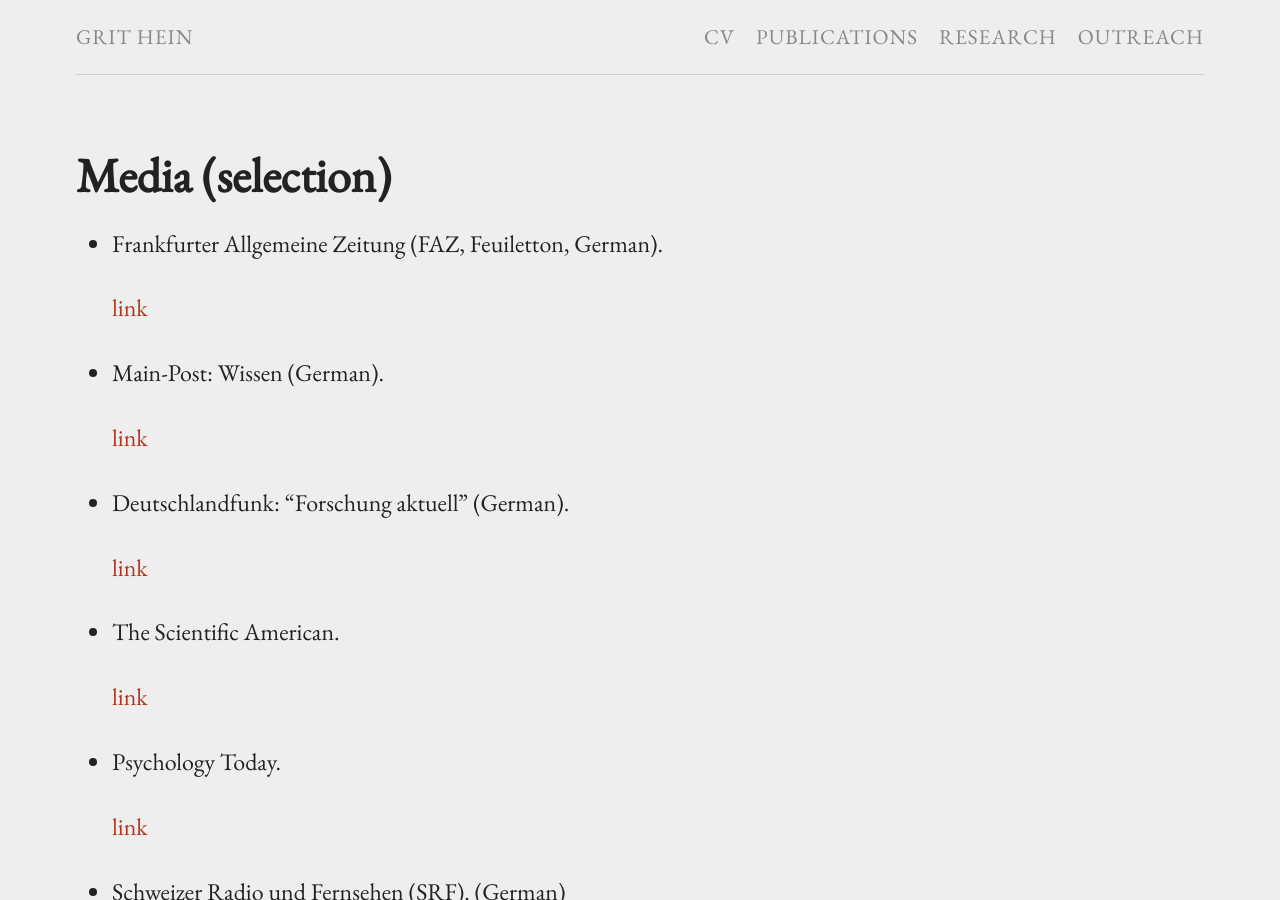
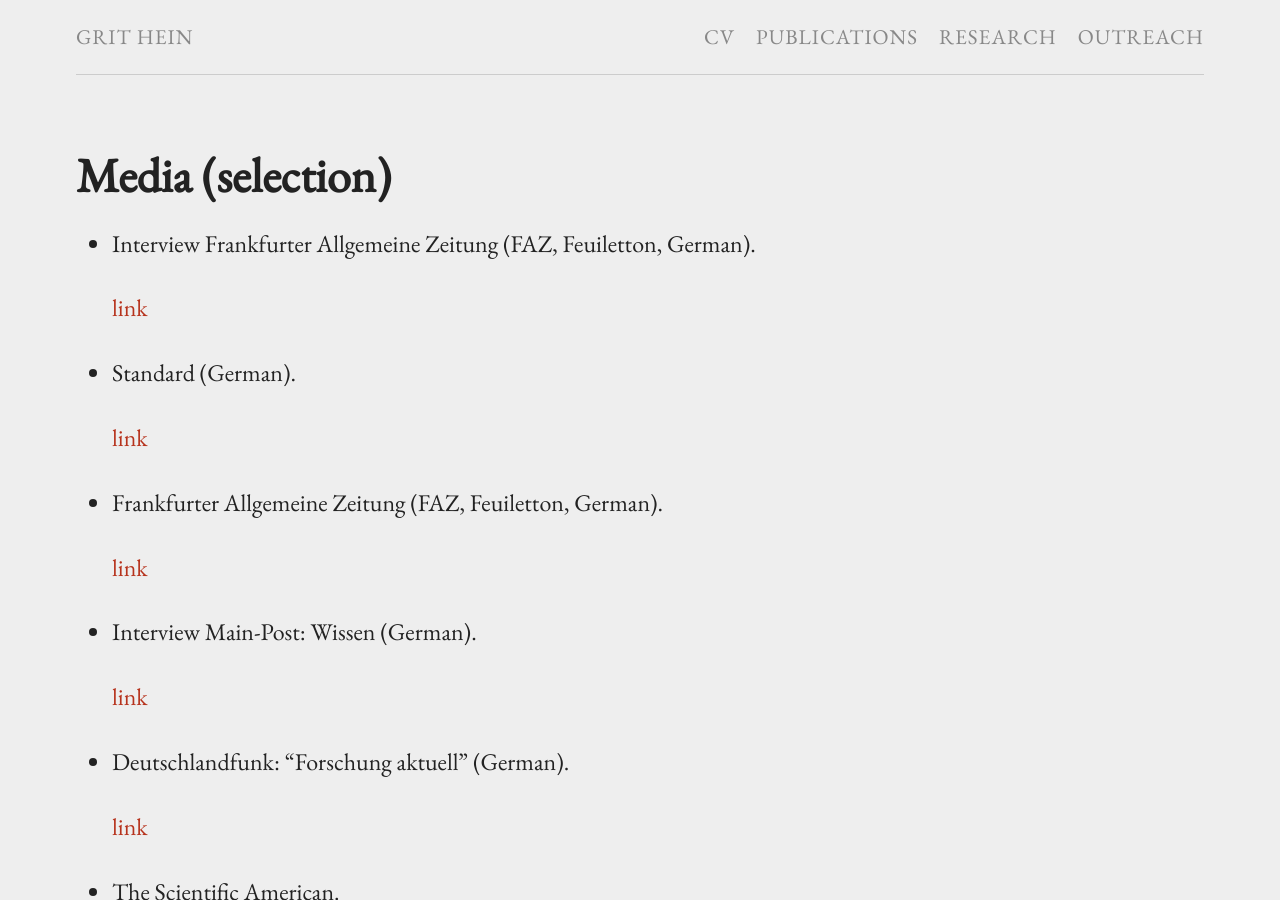
Before and after one commit to grithein/grithein, a Jekyll site: the page built from media.md, in a window 1280 px wide and 900 px high. Built offline with Jekyll 4.4.1, drawn with Linux system fonts in a browser that asks for light colours.

Commit message:
Update from Forestry.io - media.md

```diff
--- a/media.md
+++ b/media.md
@@ -3,10 +3,16 @@ title: Media (selection)
 date: 2016-07-21 00:00:00 +0000
 layout: page
 ---
+* Interview Frankfurter Allgemeine Zeitung (FAZ, Feuiletton, German).
+
+  [link](https://drive.google.com/file/d/1FoHcBBxeWU7fRvFvvE3886evN141SVPs/view?usp=sharing)
+* Standard (German).
+
+  [link](https://drive.google.com/open?id=1v71YFh8VtVBKv3JahexDxuAxnBe-k_lF)
 * Frankfurter Allgemeine Zeitung (FAZ, Feuiletton, German).
 
   [link](https://drive.google.com/file/d/1FwKPfgUMvvxHKMUE7-zidIZhSiMeoG_W/view?usp=sharing)
-* Main-Post: Wissen (German).
+* Interview Main-Post: Wissen (German).
 
   [link](https://drive.google.com/file/d/1sUI0X95-1F-07ig6kDgn_eg_31N3JNSK/view?usp=sharing)
 * Deutschlandfunk: "Forschung aktuell" (German).
```
